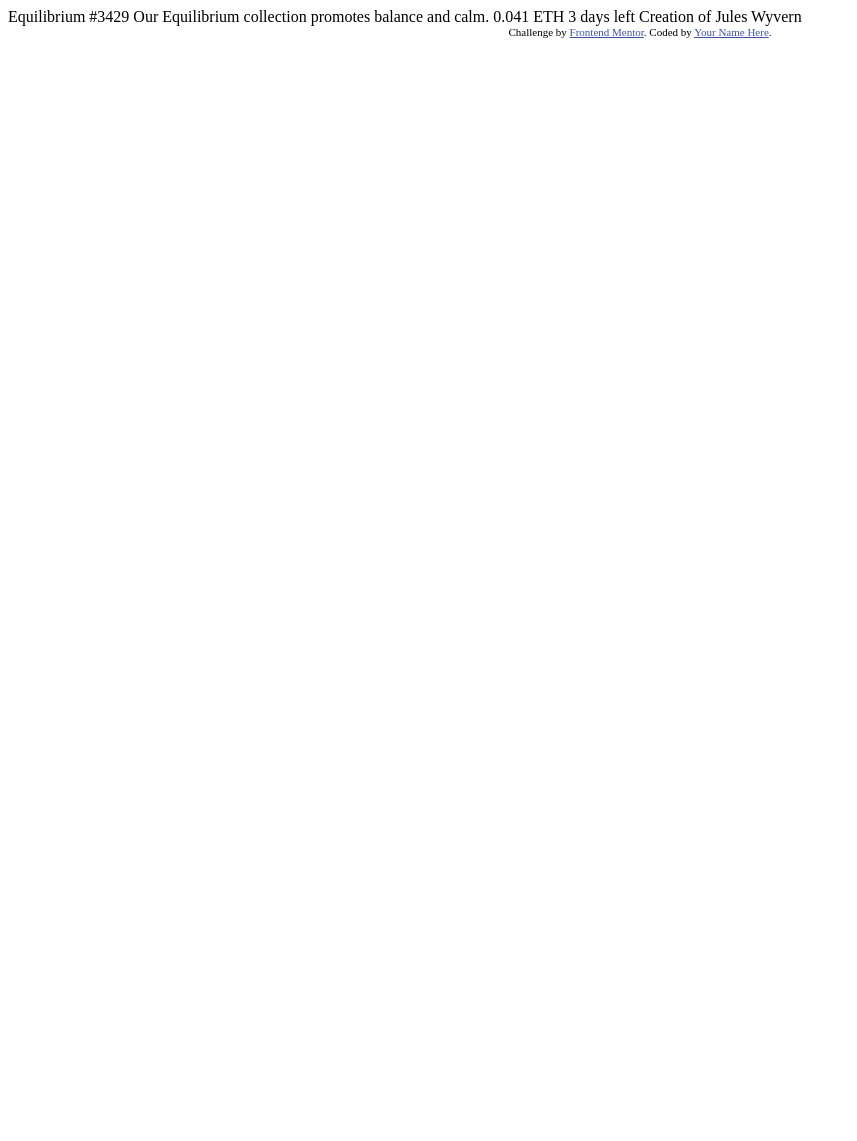
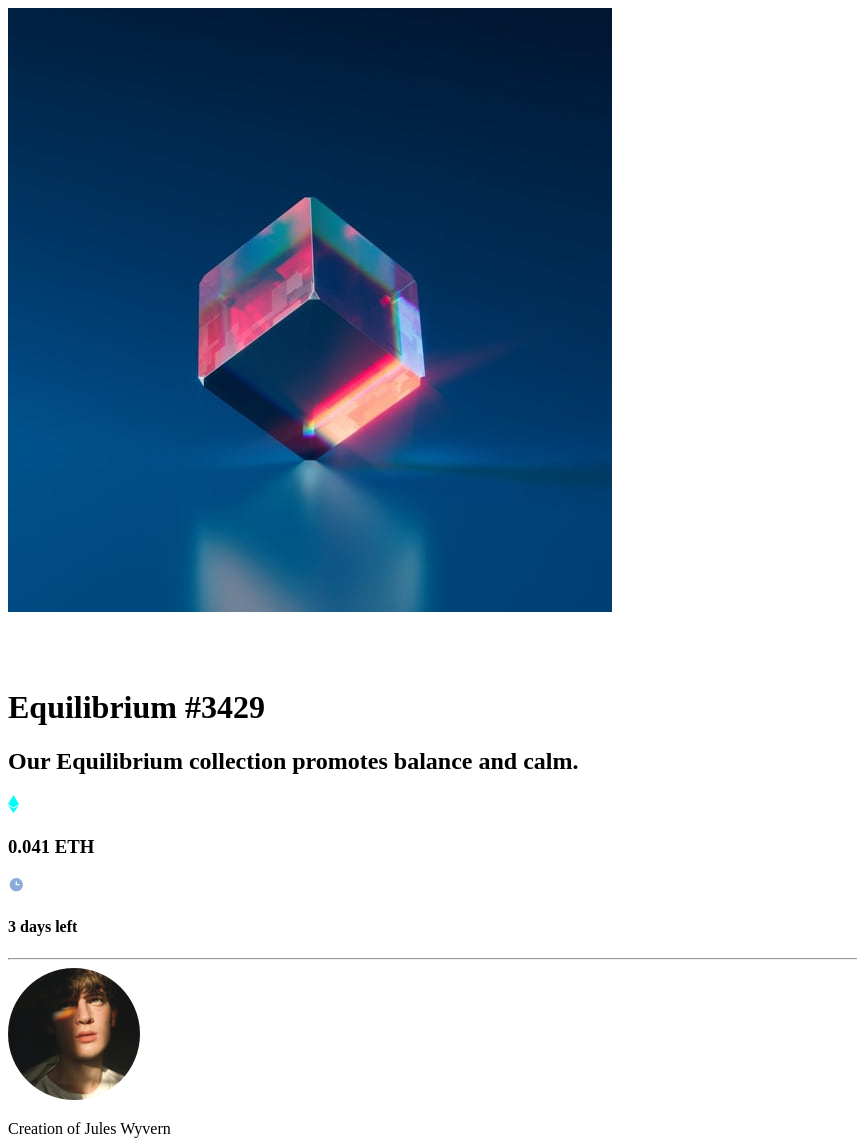
Before and after one commit to PinkyToe87/NFTCard, a plain HTML site: page index.html in a window 1280 px wide. Shown: the whole page, without its empty margins (0-857 px from the left). Before the commit the page ends 800 px from the top, so only its background shows below. Drawn offline with Linux system fonts and the light colour scheme.

Commit message:
Added changes from challenge
This is the index.html I edited to meet the challenge.

```diff
--- a/index.html
+++ b/index.html
@@ -1,33 +1,71 @@
 <!DOCTYPE html>
 <html lang="en">
   <head>
-  <meta charset="UTF-8">
-  <meta name="viewport" content="width=device-width, initial-scale=1.0"> <!-- displays site properly based on user's device -->
+    <meta charset="UTF-8" />
+    <meta name="viewport" content="width=device-width, initial-scale=1.0" />
+    <!-- displays site properly based on user's device -->
 
-  <link rel="icon" type="image/png" sizes="32x32" href="./images/favicon-32x32.png">
-
+    <link
+      rel="icon"
+      type="image/png"
+      sizes="32x32"
+      href="./images/favicon-32x32.png"
+    />
+    <link rel="stylesheet" type="text/css" href="./index.css" />
+    <link rel="preconnect" href="https://fonts.googleapis.com" />
+    <link rel="preconnect" href="https://fonts.gstatic.com" crossorigin />
+    <link
+      href="https://fonts.googleapis.com/css2?family=Outfit:wght@100&display=swap"
+      rel="stylesheet"
+    />
     <title>Frontend Mentor | NFT preview card component</title>
 
     <!-- Feel free to remove these styles or customise in your own stylesheet 👍 -->
     <style>
-    .attribution { font-size: 11px; text-align: center; }
-    .attribution a { color: hsl(228, 45%, 44%); }
+      .attribution {
+        font-size: 1.3rem;
+        text-align: center;
+      }
+      .attribution a {
+        color: hsl(228, 45%, 44%);
+      }
     </style>
   </head>
-<body>
+  <body class="main-bg">
+    <div class="nft">
+      <div class="figure">
+        <img
+          class="image-main"
+          src="images/image-equilibrium.jpg"
+          alt="Equilibrium preview"
+        />
+        <div class="overlay"><img src="images/icon-view.svg" alt="Icon View" /></div>
+      </div>
 
-  Equilibrium #3429
+      <h1>Equilibrium #3429</h1>
+      <h2>Our Equilibrium collection promotes balance and calm.</h2>
 
-  Our Equilibrium collection promotes balance and calm.
-
-  0.041 ETH
-  3 days left
-
-  Creation of Jules Wyvern
-
-  <div class="attribution">
-    Challenge by <a href="https://www.frontendmentor.io?ref=challenge" target="_blank">Frontend Mentor</a>.
-    Coded by <a href="#">Your Name Here</a>.
+      <div class="flex-container">
+        <div class="left-child">
+          <img src="images/icon-ethereum.svg" alt="Ethereum" />
+          <h3>0.041 ETH</h3>
         </div>
+        <div class="right-child">
+          <img src="images/icon-clock.svg" alt="Clock" />
+          <h4>3 days left</h4>
+        </div>
+      </div>
+      <hr />
+      <div class="flex-container-creator">
+        <img class="creator_img" src="images/image-avatar.png" alt="Creator" />
+        <p>Creation of <span class="creator">Jules Wyvern</span></p>
+      </div>
+    </div>
+    <!-- <div class="attribution">
+      Challenge by
+      <a href="https://www.frontendmentor.io?ref=challenge" target="_blank"
+        >Frontend Mentor</a
+      >. Coded by <a href="#">Carlos Pimentel</a>.
+    </div> -->
   </body>
 </html>
```
Lines whose indentation alone changed are shown as unchanged.
